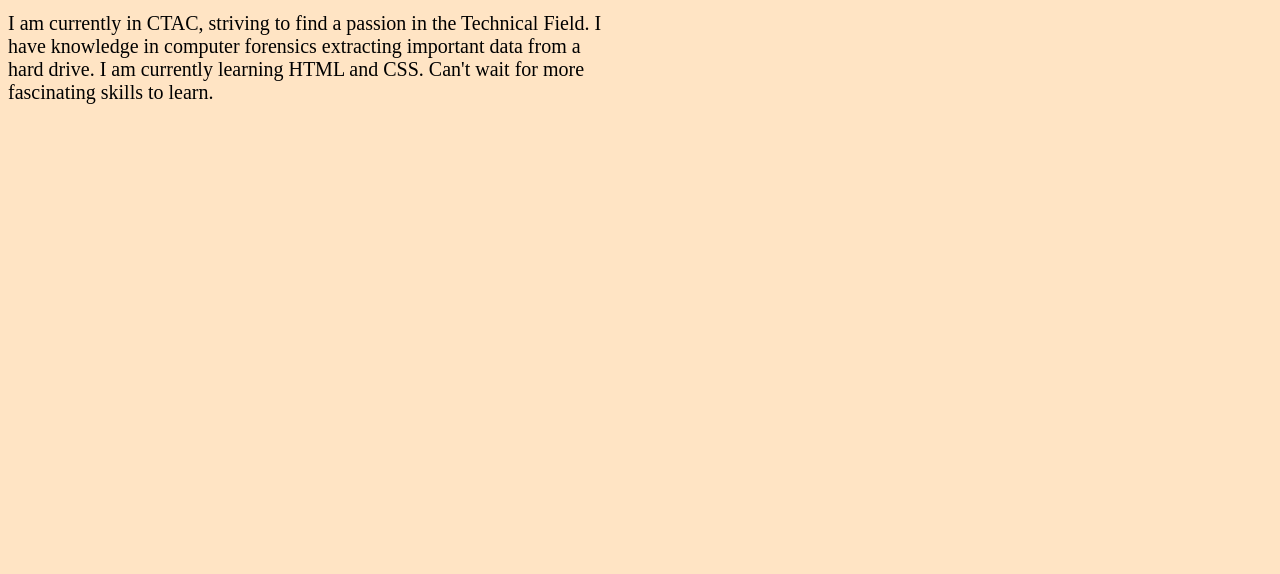
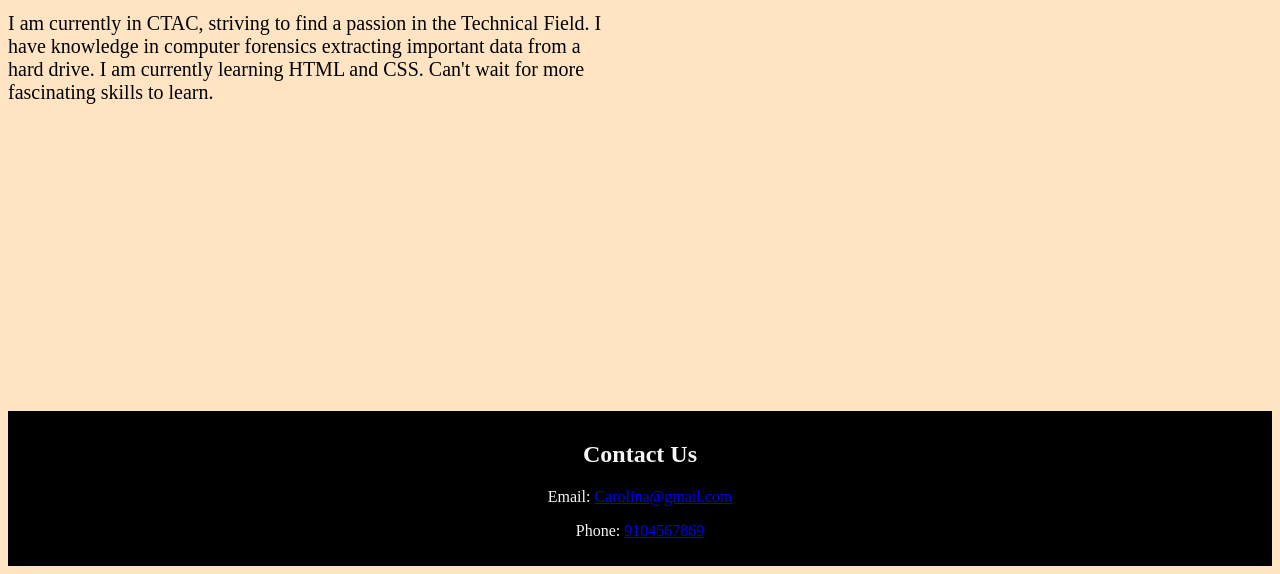
Before and after one commit to Luna9862/portfolio-prjt, a plain HTML site: page index.html in a window 1280 px wide. Shown: the part 444-1018 px from the top of the page. Before the commit the page ends 863 px from the top, so only its background shows below. Drawn offline with Linux system fonts and the light colour scheme.

Commit message:
finished

```diff
--- a/index.html
+++ b/index.html
@@ -27,5 +27,14 @@
         <img src="Carolina1.png" class="me">
         <img src="circle.png" class="shape">
     </div>
+    </section>
+    <footer>
+        <div class="footer-container">
+            <div class="contact-info">
+                <h2>Contact Us</h2>
+                <p>Email: <a href="Lunaest26@gmail.com">Carolina@gmail.com</a></p>
+                <p>Phone: <a href="tel:+9104567869">9104567869</a></p>
+        </div>
+    </footer>
 </body>
 </html>
--- a/styles.css
+++ b/styles.css
@@ -72,3 +72,33 @@ body {
     /* transform: translateX(200px); */
     transform: translateY(20px);
 }
+@media screen and (max-width:786px) {
+    body {
+
+    }
+    .navbar {
+
+    }
+}
+footer {
+    background-color:black;
+    color: whitesmoke;
+    padding:10px;
+    text-align: center;
+    /* position:fixed; */
+    bottom:0;
+    width:100%;
+    box-sizing: border-box;
+}
+.footer-container {
+    display: flex;
+    justify-content: space-around;
+    flex-wrap: wrap;
+    max-width: 1200px;
+    margin: 0 auto;
+    padding:0 20px;
+
+}
+.contact-info {
+text-decoration: none;
+}
```
Also changed, not shown: interests.html (+13 -1 lines), projects.html (+3 -1 lines).
